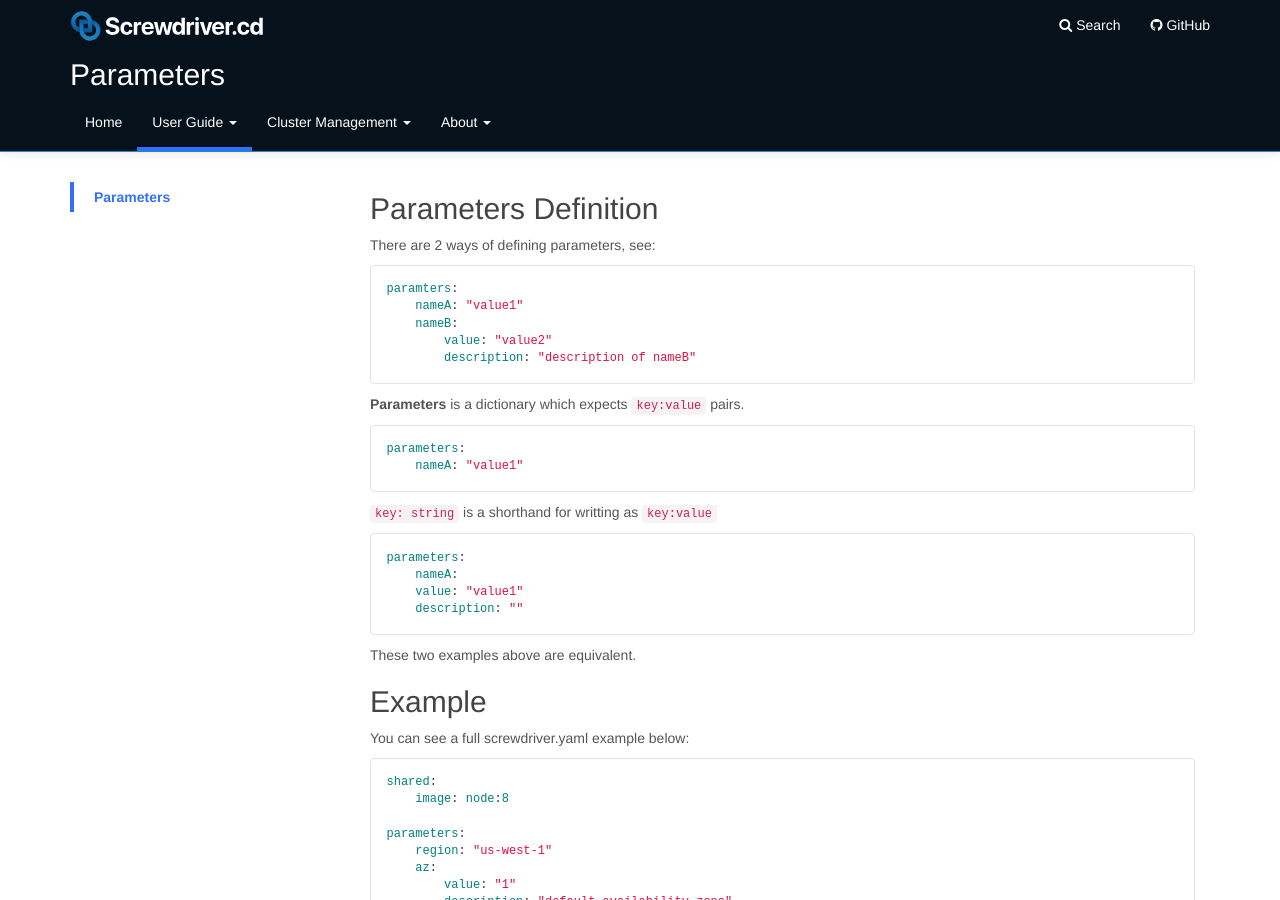
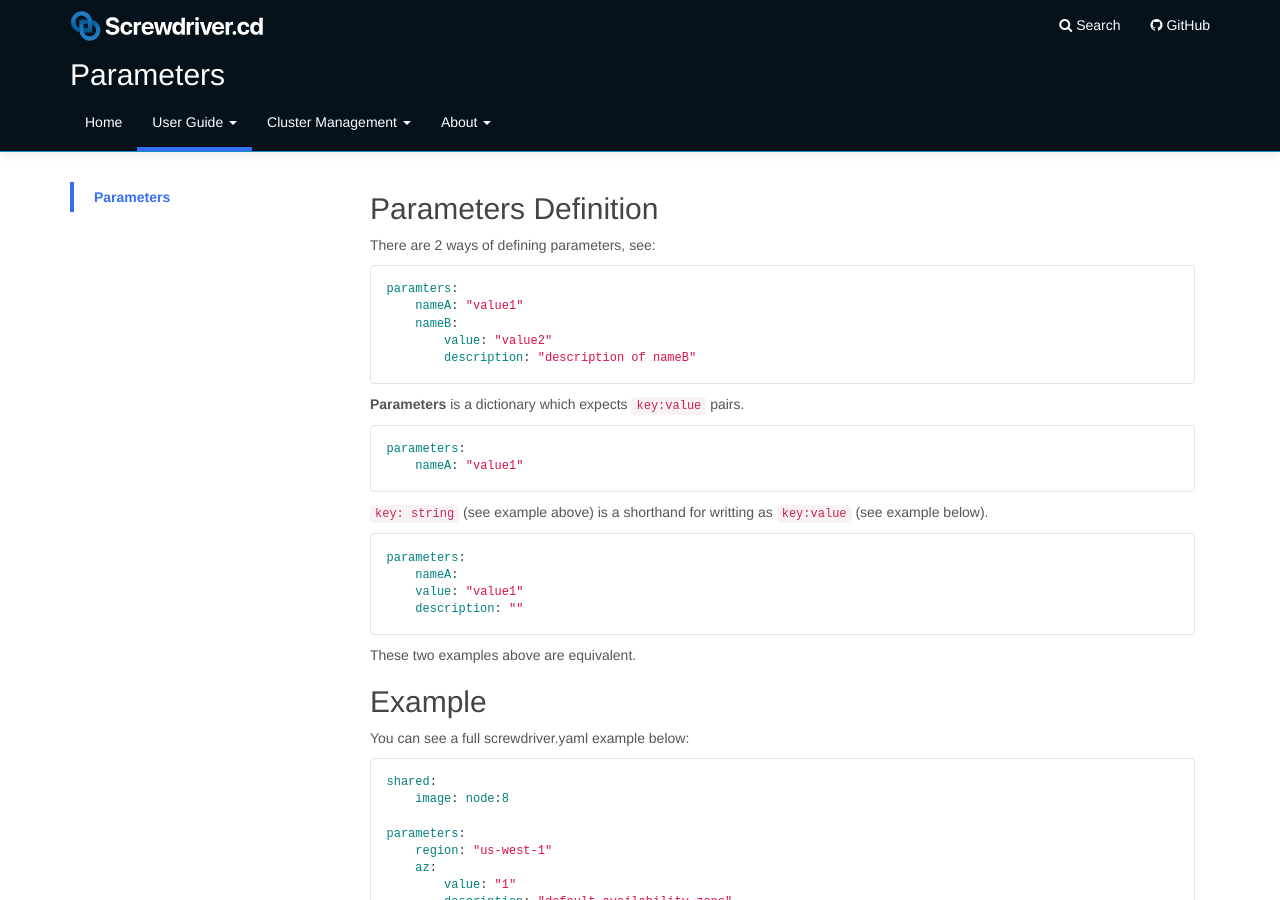
Before and after one commit to screwdriver-cd/guide, a Jekyll site: the page built from docs/user-guide/configuration/parameters.md, in a window 1280 px wide and 900 px high. Built offline with Jekyll 4.4.1, drawn with Linux system fonts in a browser that asks for light colours.

Commit message:
Update docs/user-guide/configuration/parameters.md
Co-Authored-By: Tiffany K <tiffanykyi@gmail.com>

````diff
--- a/docs/user-guide/configuration/parameters.md
+++ b/docs/user-guide/configuration/parameters.md
@@ -26,7 +26,7 @@ parameters:
     nameA: "value1"
 ```
 
- `key: string` is a shorthand for writting as `key:value`
+`key: string` (see example above) is a shorthand for writting as `key:value` (see example below).
 
 ```yaml
 parameters:
````
